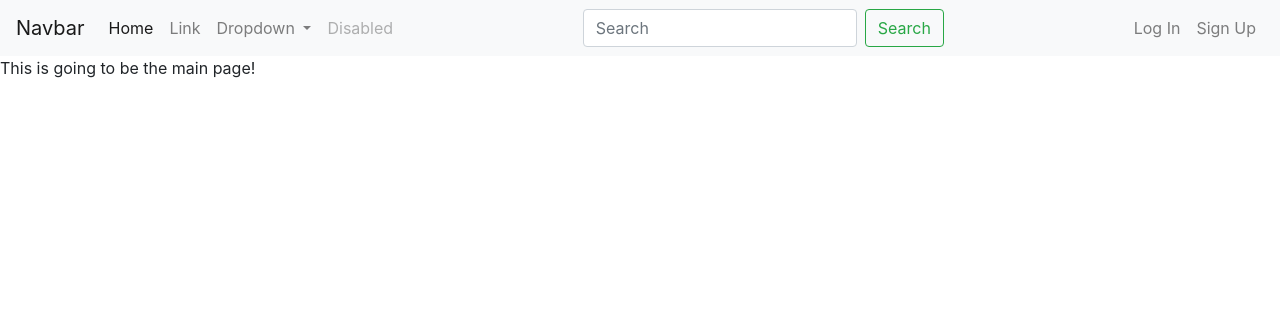
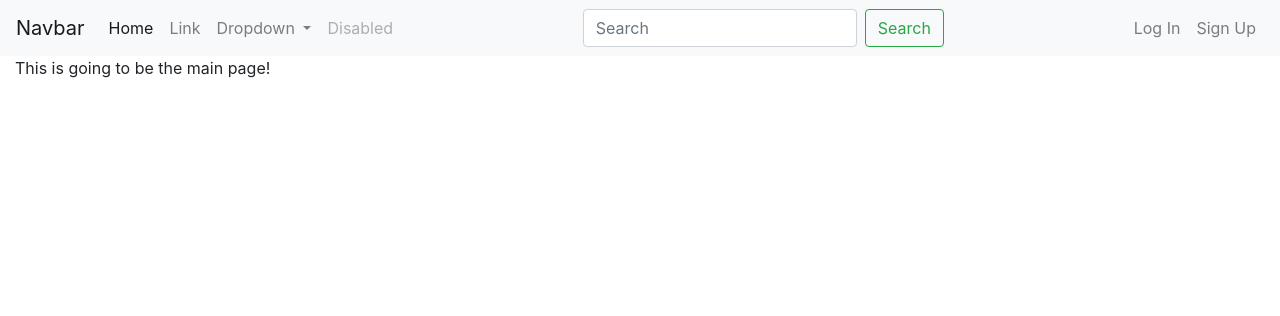
Before and after one commit to KelvinMartinez2014/Hello_World, a PHP site: page / in a window 1280 px wide. Shown: the top 316 px of the page. Run offline with PHP 8.4, Linux system fonts and the light colour scheme.

Commit message:
Update index.php

```diff
--- a/GreenBooks/GreenBooks/index.php
+++ b/GreenBooks/GreenBooks/index.php
@@ -9,6 +9,9 @@
 </head>
 <body>
 	<?php include 'resources\php\nav_bar.php';?>
-	<p>This is going to be the main page!</p>
+	<div class="col-sm-8">
+		<p>This is going to be the main page!</p>
+	</div>
+
 </body>
 </html>
```
